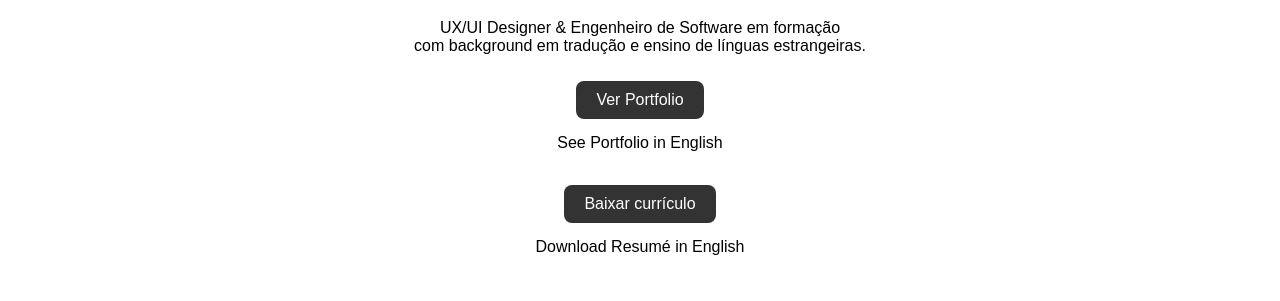
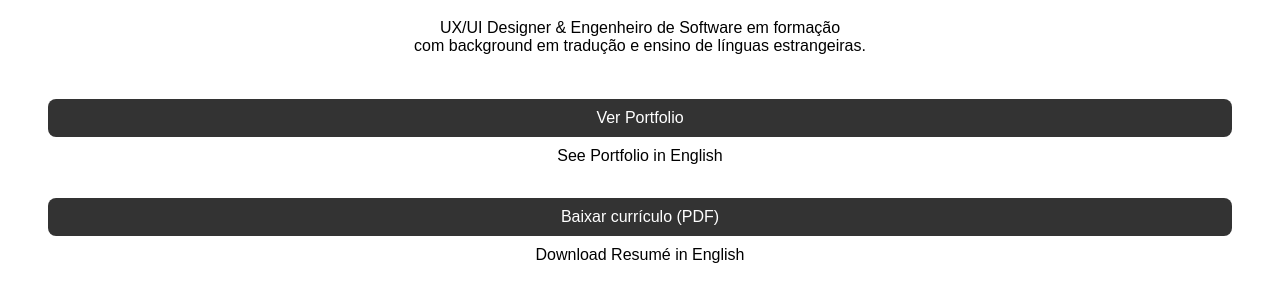
Before and after one commit to alanderd/portfolio, a plain HTML site: page index.html in a window 1280 px wide. Shown: the part 101-402 px from the top of the page. Drawn offline with Linux system fonts and the light colour scheme.

Commit message:
Update index.html

```diff
--- a/index.html
+++ b/index.html
@@ -11,13 +11,16 @@
         <h1>Alander de Ávila</h1>
         <p>UX/UI Designer & Engenheiro de Software em formação<br>com background em tradução e ensino de línguas estrangeiras.</p>
 
-        <button class="button">Ver Portfolio</button>
+        <br>
+
+        <a class="button" href="https://www.figma.com/proto/ZdgKXw1LBfdMfPlR0hI3Rl/Portfolio?page-id=396%3A1487&node-id=396-1492&node-type=canvas&viewport=4740%2C1214%2C0.16&t=Yw16MPvGxPAEMLDt-1&scaling=contain&content-scaling=fixed&starting-point-node-id=396%3A1492">Ver Portfolio</a>
         <a href="#">See Portfolio in English</a>
+
 
         <br>
 
-        <button class="button">Baixar currículo</button>
-        <a href="#">Download Resumé in English</a>
+        <a class="button" href="./CV/CV_Alander_PT">Baixar currículo (PDF)</button>
+        <a href="./CV/CV_Alander_EN">Download Resumé in English</a>
     </div>
 </body>
 </html>
```
